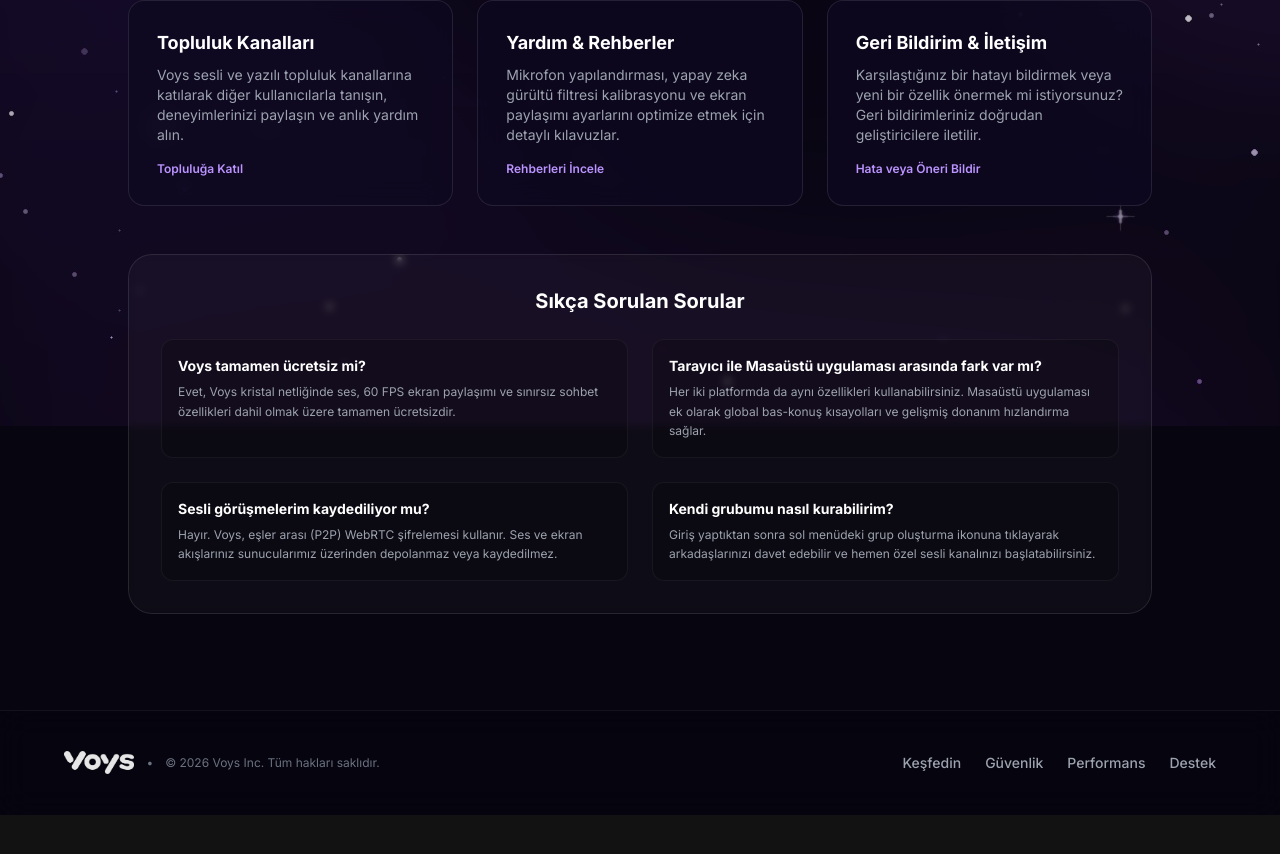
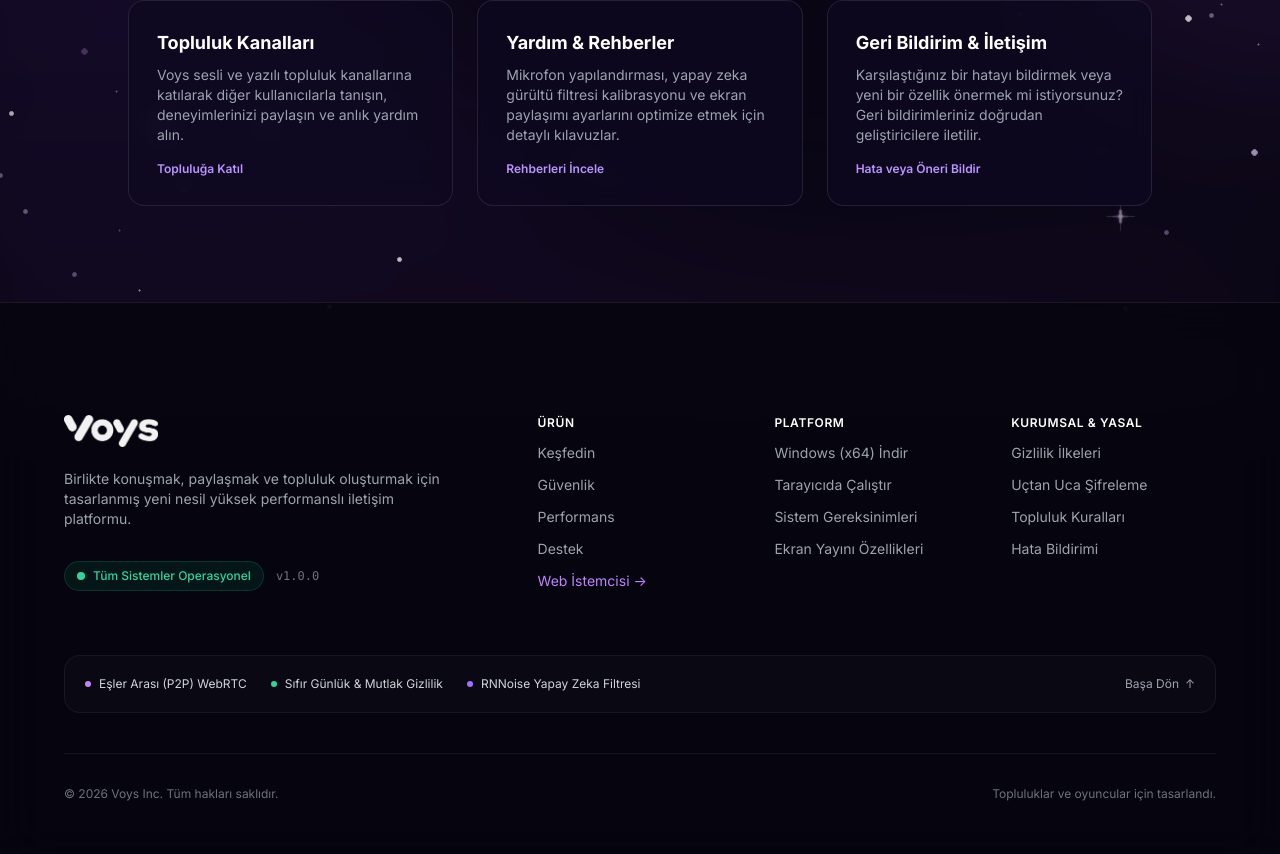
Before and after one commit to innovorion-bit/voys, a React (Vite) app: page /landing in a window 1280 px wide. Shown: the part 3894-4748 px from the top of the page. Before the commit the page ends 4709 px from the top, so only its background shows below. Built offline with nearby package versions, Linux system fonts and the light colour scheme; no server answers.

Commit message:
feat(landing): remove FAQ section and expand footer with flexible modern multi-column layout

```diff
--- a/src/components/LandingPage.jsx
+++ b/src/components/LandingPage.jsx
@@ -671,7 +671,7 @@ export const LandingPage = () => {
         </div>
 
         {/* 3 Support Channels */}
-        <div className="grid grid-cols-1 md:grid-cols-3 gap-6 mb-12">
+        <div className="grid grid-cols-1 md:grid-cols-3 gap-6">
           <div className="p-7 rounded-2xl bg-[#0e0920]/75 border border-white/10 hover:border-indigo-500/40 transition-all backdrop-blur-md flex flex-col justify-between">
             <div>
               <h3 className="text-lg font-bold text-white mb-2">Topluluk Kanalları</h3>
@@ -708,53 +708,139 @@ export const LandingPage = () => {
             </div>
           </div>
         </div>
+      </section>
 
-        {/* Quick FAQ Grid */}
-        <div className="p-8 rounded-3xl bg-white/[0.03] border border-white/10 backdrop-blur-sm">
-          <h3 className="text-xl font-bold text-white mb-6 text-center">Sıkça Sorulan Sorular</h3>
-          <div className="grid grid-cols-1 md:grid-cols-2 gap-6 text-left">
-            <div className="p-4 rounded-xl bg-black/20 border border-white/5">
-              <h4 className="text-sm font-bold text-white mb-1.5">Voys tamamen ücretsiz mi?</h4>
-              <p className="text-xs text-gray-400 leading-relaxed">
-                Evet, Voys kristal netliğinde ses, 60 FPS ekran paylaşımı ve sınırsız sohbet özellikleri dahil olmak üzere tamamen ücretsizdir.
-              </p>
+      {/* 7. Genişletilmiş ve Esnek Footer */}
+      <footer className="relative z-10 mt-auto pt-20 sm:pt-28 pb-12 sm:pb-16 px-6 sm:px-10 lg:px-16 border-t border-white/[0.08] bg-[#07050f]/85 backdrop-blur-xl">
+        <div className="max-w-6xl mx-auto w-full">
+          {/* Üst Alan: Esnek Çok Kolonlu Grid */}
+          <div className="grid grid-cols-1 md:grid-cols-2 lg:grid-cols-5 gap-10 lg:gap-8 pb-16">
+            {/* Marka & Durum (2 Kolon Genişliğinde) */}
+            <div className="lg:col-span-2 flex flex-col justify-between pr-0 lg:pr-8">
+              <div>
+                <Link to="/" className="inline-block mb-4" title="Voys">
+                  <img
+                    src="/voys_weblogo.png"
+                    alt="Voys"
+                    className="h-7 sm:h-8 w-auto object-contain opacity-95 hover:opacity-100 transition-opacity"
+                  />
+                </Link>
+                <p className="text-xs sm:text-sm text-gray-400 leading-relaxed max-w-sm mb-6">
+                  Birlikte konuşmak, paylaşmak ve topluluk oluşturmak için tasarlanmış yeni nesil yüksek performanslı iletişim platformu.
+                </p>
+              </div>
+
+              {/* Sistem Durumu Rozeti */}
+              <div className="flex items-center gap-3">
+                <div className="inline-flex items-center space-x-2 px-3 py-1.5 rounded-full bg-emerald-500/10 border border-emerald-500/20 text-emerald-400 text-xs font-medium">
+                  <span className="w-2 h-2 rounded-full bg-emerald-400 animate-pulse"></span>
+                  <span>Tüm Sistemler Operasyonel</span>
+                </div>
+                <div className="text-xs text-gray-500 font-mono">v1.0.0</div>
+              </div>
             </div>
-            <div className="p-4 rounded-xl bg-black/20 border border-white/5">
-              <h4 className="text-sm font-bold text-white mb-1.5">Tarayıcı ile Masaüstü uygulaması arasında fark var mı?</h4>
-              <p className="text-xs text-gray-400 leading-relaxed">
-                Her iki platformda da aynı özellikleri kullanabilirsiniz. Masaüstü uygulaması ek olarak global bas-konuş kısayolları ve gelişmiş donanım hızlandırma sağlar.
-              </p>
+
+            {/* Kolon 1: Gezinme / Ürün */}
+            <div className="flex flex-col space-y-3">
+              <div className="text-xs font-semibold uppercase tracking-wider text-white">
+                Ürün
+              </div>
+              <a href="#discover" className="text-xs sm:text-sm text-gray-400 hover:text-white transition-colors duration-150">
+                Keşfedin
+              </a>
+              <a href="#security" className="text-xs sm:text-sm text-gray-400 hover:text-white transition-colors duration-150">
+                Güvenlik
+              </a>
+              <a href="#performance" className="text-xs sm:text-sm text-gray-400 hover:text-white transition-colors duration-150">
+                Performans
+              </a>
+              <a href="#support" className="text-xs sm:text-sm text-gray-400 hover:text-white transition-colors duration-150">
+                Destek
+              </a>
+              <Link to="/auth" className="text-xs sm:text-sm text-purple-400 hover:text-purple-300 transition-colors duration-150">
+                Web İstemcisi →
+              </Link>
             </div>
-            <div className="p-4 rounded-xl bg-black/20 border border-white/5">
-              <h4 className="text-sm font-bold text-white mb-1.5">Sesli görüşmelerim kaydediliyor mu?</h4>
-              <p className="text-xs text-gray-400 leading-relaxed">
-                Hayır. Voys, eşler arası (P2P) WebRTC şifrelemesi kullanır. Ses ve ekran akışlarınız sunucularımız üzerinden depolanmaz veya kaydedilmez.
-              </p>
+
+            {/* Kolon 2: Platform & İndir */}
+            <div className="flex flex-col space-y-3">
+              <div className="text-xs font-semibold uppercase tracking-wider text-white">
+                Platform
+              </div>
+              <button
+                type="button"
+                onClick={() => handleDownloadClick(directExeUrl)}
+                className="text-left text-xs sm:text-sm text-gray-400 hover:text-white transition-colors duration-150"
+              >
+                Windows (x64) İndir
+              </button>
+              <Link to="/auth" className="text-xs sm:text-sm text-gray-400 hover:text-white transition-colors duration-150">
+                Tarayıcıda Çalıştır
+              </Link>
+              <a href="#performance" className="text-xs sm:text-sm text-gray-400 hover:text-white transition-colors duration-150">
+                Sistem Gereksinimleri
+              </a>
+              <a href="#discover" className="text-xs sm:text-sm text-gray-400 hover:text-white transition-colors duration-150">
+                Ekran Yayını Özellikleri
+              </a>
             </div>
-            <div className="p-4 rounded-xl bg-black/20 border border-white/5">
-              <h4 className="text-sm font-bold text-white mb-1.5">Kendi grubumu nasıl kurabilirim?</h4>
-              <p className="text-xs text-gray-400 leading-relaxed">
-                Giriş yaptıktan sonra sol menüdeki grup oluşturma ikonuna tıklayarak arkadaşlarınızı davet edebilir ve hemen özel sesli kanalınızı başlatabilirsiniz.
-              </p>
+
+            {/* Kolon 3: Kurumsal & Yasal */}
+            <div className="flex flex-col space-y-3">
+              <div className="text-xs font-semibold uppercase tracking-wider text-white">
+                Kurumsal & Yasal
+              </div>
+              <a href="#security" className="text-xs sm:text-sm text-gray-400 hover:text-white transition-colors duration-150">
+                Gizlilik İlkeleri
+              </a>
+              <a href="#security" className="text-xs sm:text-sm text-gray-400 hover:text-white transition-colors duration-150">
+                Uçtan Uca Şifreleme
+              </a>
+              <a href="#support" className="text-xs sm:text-sm text-gray-400 hover:text-white transition-colors duration-150">
+                Topluluk Kuralları
+              </a>
+              <a href="#support" className="text-xs sm:text-sm text-gray-400 hover:text-white transition-colors duration-150">
+                Hata Bildirimi
+              </a>
             </div>
           </div>
-        </div>
-      </section>
 
-      {/* 7. Footer */}
-      <footer className="relative z-10 py-10 px-6 sm:px-10 lg:px-16 border-t border-white/[0.06] bg-[#07050f]/70 backdrop-blur-lg">
-        <div className="max-w-6xl mx-auto flex flex-col sm:flex-row items-center justify-between text-xs text-gray-500 gap-4">
-          <div className="flex items-center space-x-3">
-            <img src="/voys_weblogo.png" alt="Voys" className="h-5 sm:h-6 w-auto object-contain opacity-90" />
-            <span>•</span>
-            <span>© 2026 Voys Inc. Tüm hakları saklıdır.</span>
+          {/* Alt Esnek Şerit: Güven & Temel Değerler */}
+          <div className="p-4 sm:p-5 rounded-2xl bg-white/[0.02] border border-white/[0.06] flex flex-wrap items-center justify-between gap-4 text-xs text-gray-400 mb-10">
+            <div className="flex flex-wrap items-center gap-6 text-xs text-gray-300">
+              <span className="flex items-center gap-2">
+                <span className="w-1.5 h-1.5 rounded-full bg-purple-400"></span>
+                Eşler Arası (P2P) WebRTC
+              </span>
+              <span className="flex items-center gap-2">
+                <span className="w-1.5 h-1.5 rounded-full bg-emerald-400"></span>
+                Sıfır Günlük & Mutlak Gizlilik
+              </span>
+              <span className="flex items-center gap-2">
+                <span className="w-1.5 h-1.5 rounded-full bg-indigo-400"></span>
+                RNNoise Yapay Zeka Filtresi
+              </span>
+            </div>
+
+            <button
+              type="button"
+              onClick={() => window.scrollTo({ top: 0, behavior: 'smooth' })}
+              className="text-xs text-gray-400 hover:text-white transition-colors flex items-center gap-1.5 ml-auto sm:ml-0"
+            >
+              <span>Başa Dön</span>
+              <span>↑</span>
+            </button>
           </div>
 
-          <div className="flex items-center space-x-6 text-xs sm:text-sm text-gray-400 font-medium">
-            <a href="#discover" className="hover:text-white transition-colors duration-200">Keşfedin</a>
-            <a href="#security" className="hover:text-white transition-colors duration-200">Güvenlik</a>
-            <a href="#performance" className="hover:text-white transition-colors duration-200">Performans</a>
-            <a href="#support" className="hover:text-white transition-colors duration-200">Destek</a>
+          {/* En Alt Bar: Telif ve Haklar */}
+          <div className="pt-8 border-t border-white/[0.06] flex flex-col sm:flex-row items-center justify-between text-xs text-gray-500 gap-4">
+            <div className="flex items-center space-x-2">
+              <span>© 2026 Voys Inc. Tüm hakları saklıdır.</span>
+            </div>
+
+            <div className="text-xs text-gray-500">
+              Topluluklar ve oyuncular için tasarlandı.
+            </div>
           </div>
         </div>
       </footer>
```
